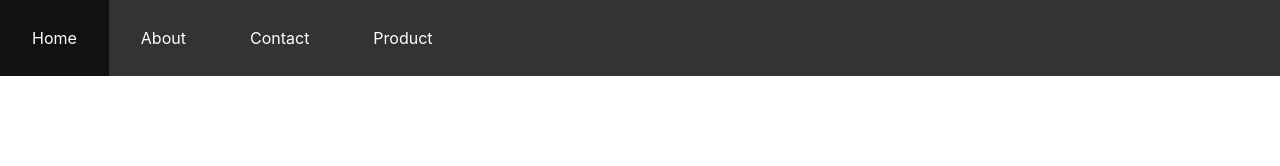
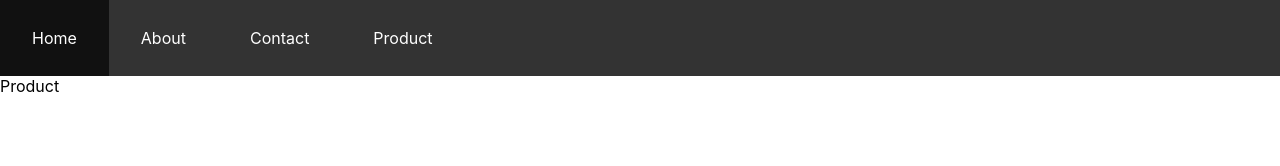
Before and after one commit to aiman-syeda/Triweb-Learning, a React (Create React App) app in the folder React/my-app/: page /product in a window 1280 px wide. Shown: the top 166 px of the page. Built offline with nearby package versions, Linux system fonts and the light colour scheme; the HTML template or start-up script is replaced by a standard one.

Commit message:
Product field added to menu

```diff
--- a/React/my-app/src/App.js
+++ b/React/my-app/src/App.js
@@ -1,6 +1,7 @@
 import Home from './pages/Home';
 import About from './pages/About';
 import Contact from './pages/Contact';
+import Product from './components/Product';
 import { Route, Routes } from 'react-router-dom';
 import MainMenu from './components/layouts/MainMenu';
 
@@ -12,7 +13,7 @@
         <Route path="/" element={ <Home/>}></Route>
         <Route path="/about" element={<About/>}></Route>
         <Route path="/contact" element={<Contact/>}></Route>
-
+        <Route path="/product" element={<Product/>}></Route>
       </Routes>
 
 
--- /dev/null
+++ b/React/my-app/src/components/Product.js
@@ -0,0 +1,7 @@
+function Product() {
+    return <div>Product</div>
+}
+
+
+
+export default Product;
```
